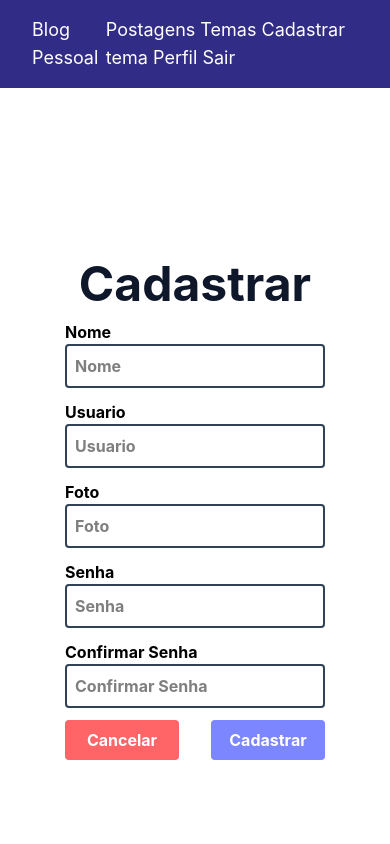
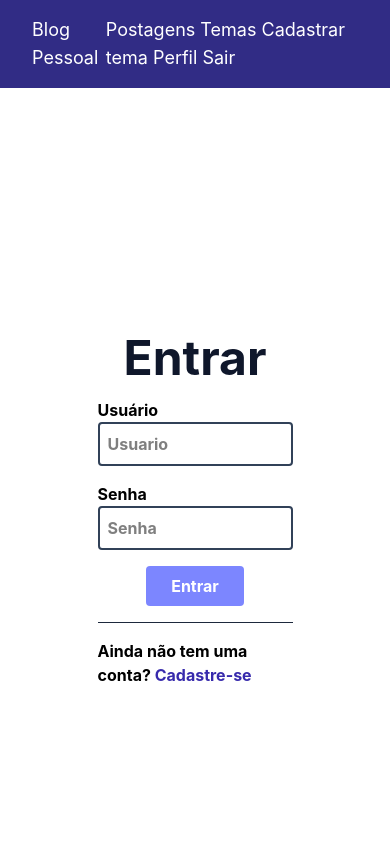
Before and after one commit to anidio/blogpessoal-react, a React (Vite) app: page / in a window 390 px wide. Shown: the top 844 px of the page. Built offline with nearby package versions, Linux system fonts and the light colour scheme.

Commit message:
pagina de login

```diff
--- a/src/App.tsx
+++ b/src/App.tsx
@@ -3,6 +3,7 @@
 import Navbar from './components/navbar/Navbar'
 import Cadastro from './pages/cadastro/Cadastro'
 import Home from './pages/home/Home'
+import Login from './pages/login/Login'
 
 function App() {
   return (
@@ -11,8 +12,9 @@
         <Navbar />
         <div className="min-h-[80vh]">
           <Routes>
+            <Route path="/" element={<Login />} />
             <Route path="/home" element={<Home />} />
-            <Route path="/" element={<Cadastro />} />
+            <Route path="/cadastro" element={<Cadastro />} />
           </Routes>
         </div>
         <Footer />
--- /dev/null
+++ b/src/pages/login/Login.tsx
@@ -0,0 +1,55 @@
+import { Link } from "react-router-dom";
+
+function Login() {
+
+    return (
+        <>
+            <div className="grid grid-cols-1 lg:grid-cols-2 h-screen place-items-center font-bold ">
+                <form className='flex justify-center items-center flex-col w-1/2 gap-4' >
+                    <h2 className="text-slate-900 text-5xl ">Entrar</h2>
+                    <div className="flex flex-col w-full">
+                        <label htmlFor="usuario">Usuário</label>
+                        <input
+                            type="text"
+                            id="usuario"
+                            name="usuario"
+                            placeholder="Usuario"
+                            className="border-2 border-slate-700 rounded p-2"
+                        />
+                    </div>
+                    <div className="flex flex-col w-full">
+                        <label htmlFor="senha">Senha</label>
+                        <input
+                            type="password"
+                            id="senha"
+                            name="senha"
+                            placeholder="Senha"
+                            className="border-2 border-slate-700 rounded p-2"
+                        />
+                    </div>
+                    <button
+                        type='submit'
+                        className="rounded bg-indigo-400 flex justify-center
+                                   hover:bg-indigo-900 text-white w-1/2 py-2"
+                    >
+                        <span>Entrar</span>
+                    </button>
+
+                    <hr className="border-slate-800 w-full" />
+
+                    <p>
+                        Ainda não tem uma conta?{' '}
+                        <Link to="/cadastro" className="text-indigo-800 hover:underline">
+                            Cadastre-se
+                        </Link>
+                    </p>
+                </form>
+                <div className="bg-[url('https://i.imgur.com/ZZFAmzo.jpg')] lg:block hidden bg-no-repeat
+                                w-full min-h-screen bg-cover bg-center">
+                </div>
+            </div>
+        </>
+    );
+}
+
+export default Login;
```
